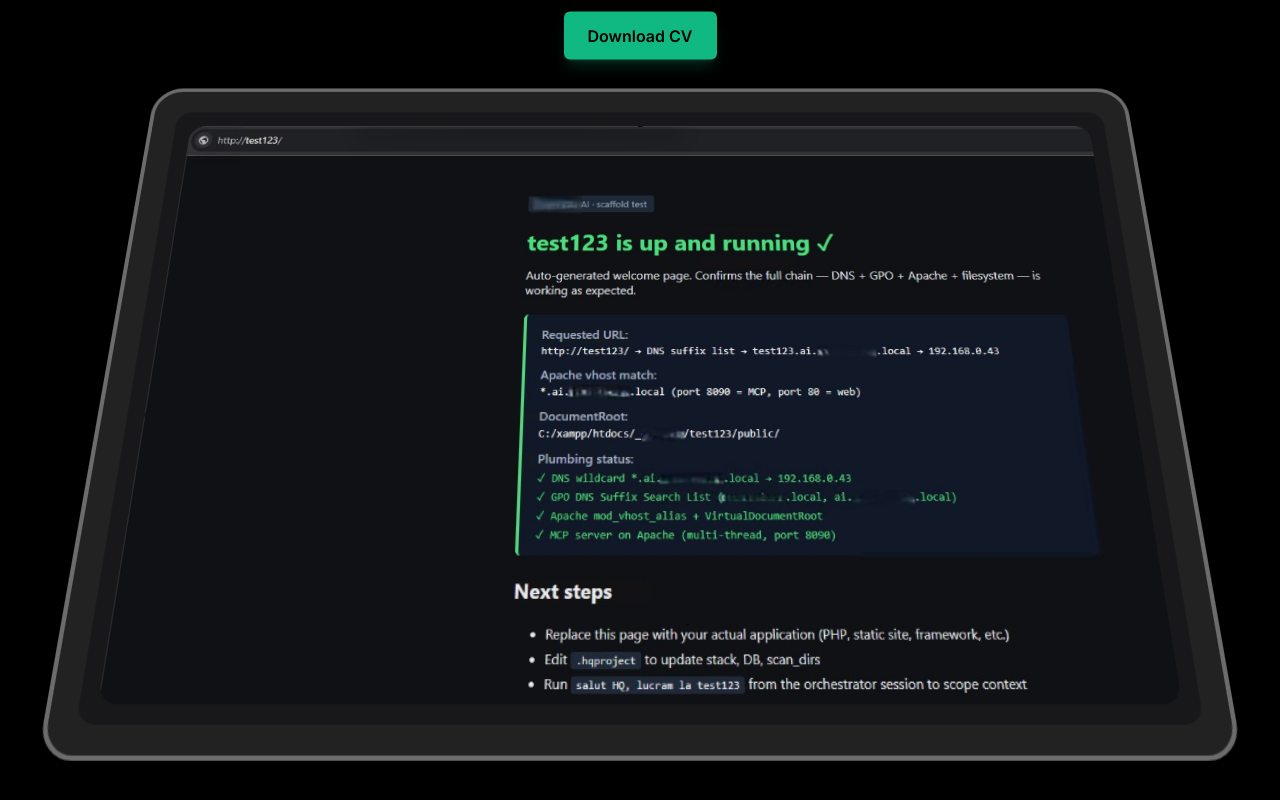
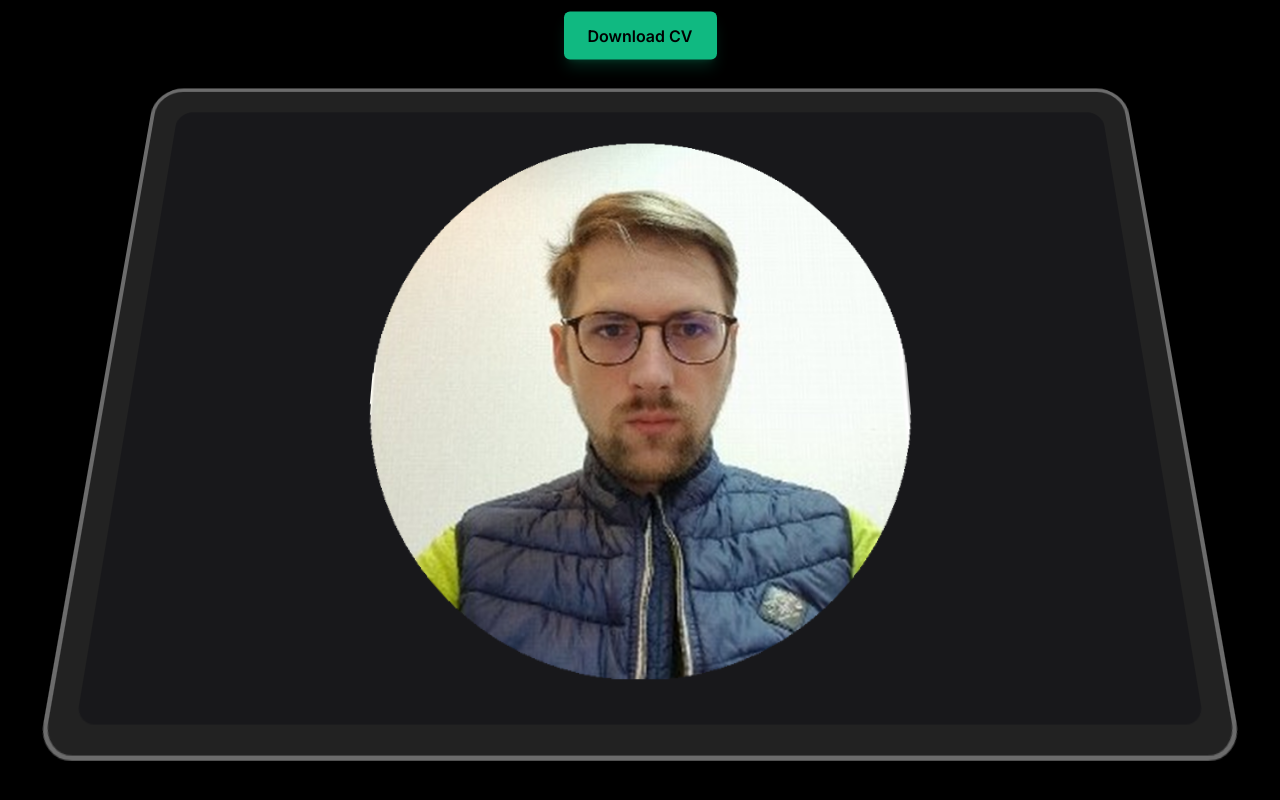
Before and after one commit to yolo420ro/apps-instanpdf-portfolio, a React (Vite) app: page / in a window 1280 px wide. Shown: the part 434-1234 px from the top of the page. Built offline with nearby package versions, Linux system fonts and the light colour scheme.

Commit message:
Hero: use Paul's headshot (centered circular portrait) instead of /hero.jpg
Photo extracted from the CV (600x600 circular). object-contain, centered on the dark scroll card.

Co-Authored-By: Claude Opus 4.8 (1M context) <noreply@anthropic.com>

```diff
--- a/src/components/HeroScrollDemo.tsx
+++ b/src/components/HeroScrollDemo.tsx
@@ -30,14 +30,16 @@ export function HeroScrollDemo() {
           </>
         }
       >
-        <img
-          src="/hero.jpg"
-          alt="Portfolio preview"
-          height={720}
-          width={1400}
-          className="mx-auto h-full rounded-2xl object-cover object-left-top"
-          draggable={false}
-        />
+        <div className="flex h-full w-full items-center justify-center">
+          <img
+            src="/paul.png"
+            alt="Cătălin-Paul Popescu"
+            width={600}
+            height={600}
+            className="h-full max-h-[24rem] w-auto object-contain md:max-h-[32rem]"
+            draggable={false}
+          />
+        </div>
       </ContainerScroll>
     </div>
   );
```
Also changed, not shown: public/paul.png (added), 6 other files (tests, documents, lock files or other folders).
